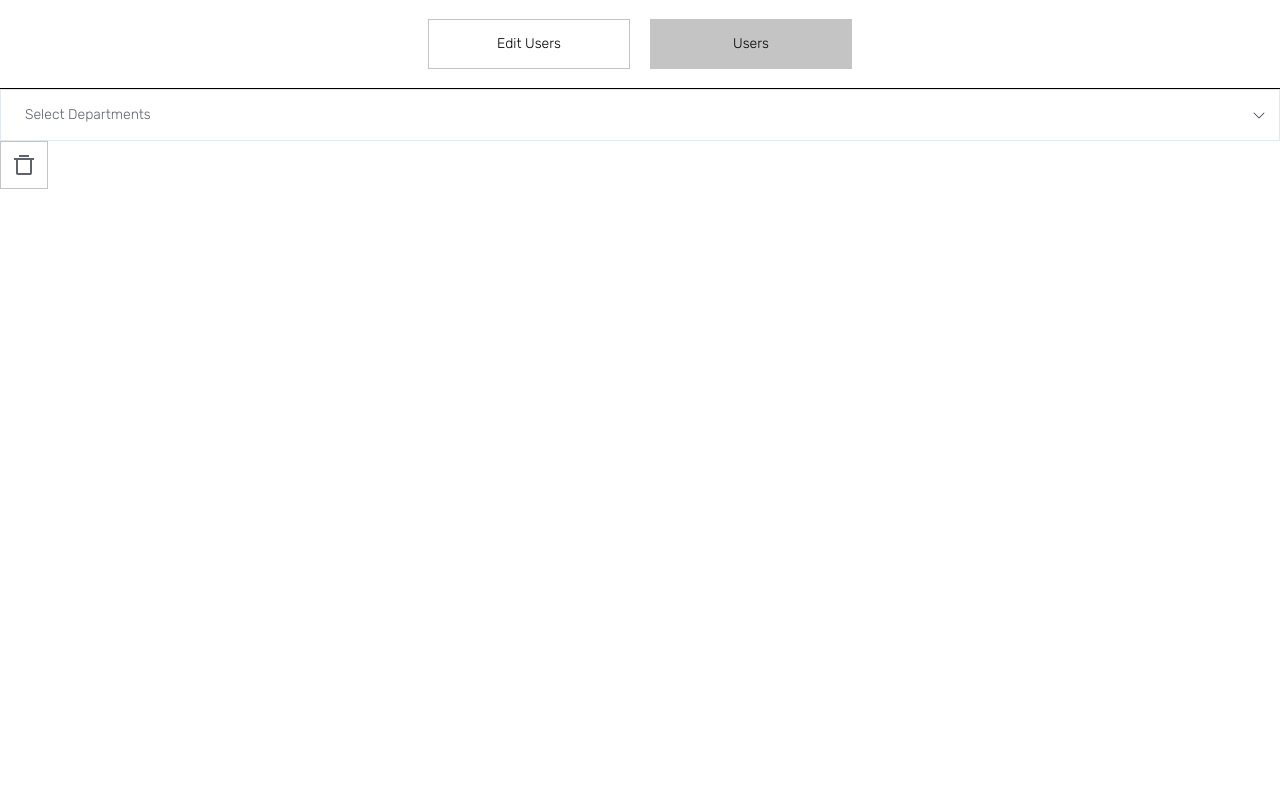
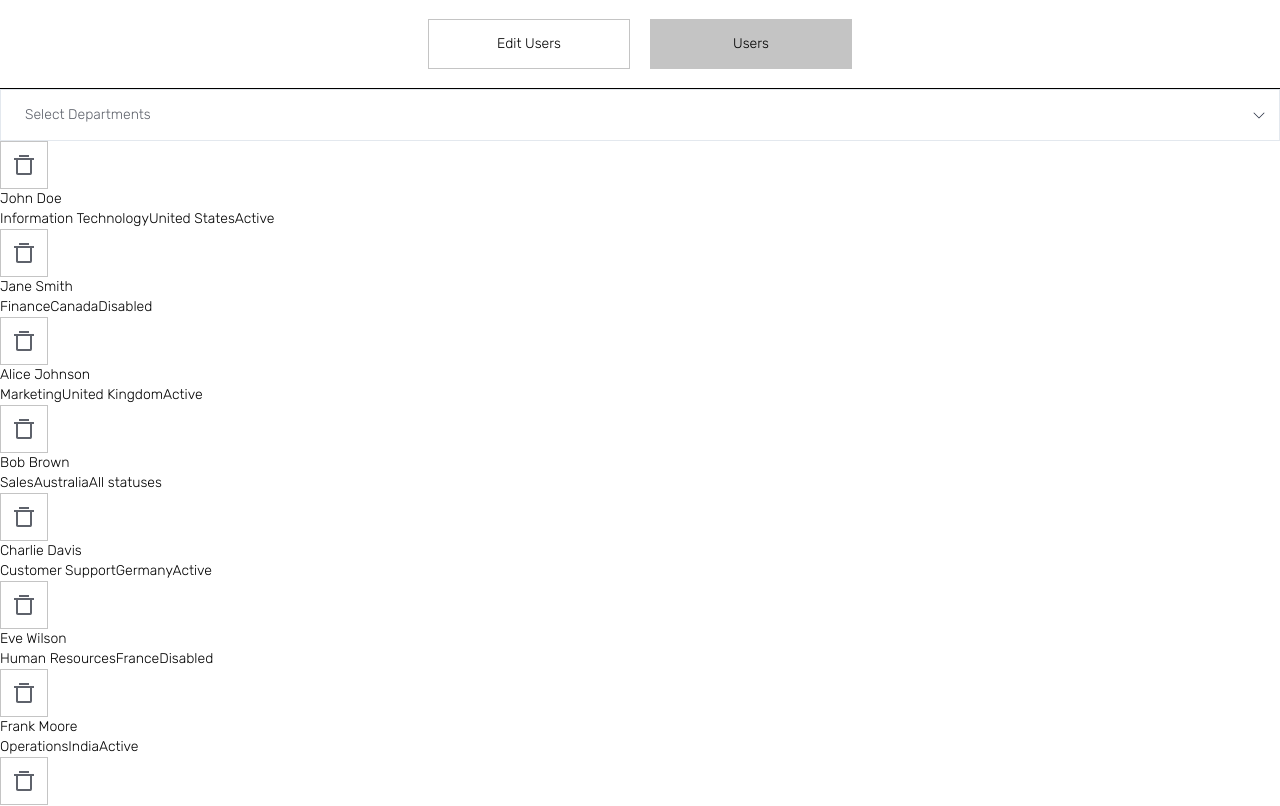
Before and after one commit to Vnyway/test_react, a React (Create React App) app in the folder task/: page / in a window 1280 px wide. Shown: the top 806 px of the page. Built offline with nearby package versions, Linux system fonts and the light colour scheme.

Commit message:
додано компонент UserField

```diff
--- /dev/null
+++ b/task/src/components/UserField.jsx
@@ -0,0 +1,19 @@
+import CustomButton from "./CustomButton";
+
+const UserField = ({ name, department, country, status, onClick }) => {
+  return (
+    <div className="user-field">
+      <h3>{name}</h3>
+      <span className="userfield__span">{department}</span>
+      <span>{country}</span>
+      <span>{status}</span>
+      <CustomButton
+        image="./images/trash.png"
+        onClick={() => onClick(name)}
+        disabled={false}
+      />
+    </div>
+  );
+};
+
+export default UserField;
--- a/task/src/pages/Users.jsx
+++ b/task/src/pages/Users.jsx
@@ -1,13 +1,19 @@
-import { useState } from "react";
+import { useContext, useEffect, useState } from "react";
 import CustomDropdown from "../components/CustomDropdown";
 import { departments } from "../constants";
 import CustomButton from "../components/CustomButton";
+import { UserContext } from "../context";
+import UserField from "../components/UserField";
 
 const Users = () => {
+  const { newUsers, setNewUsers } = useContext(UserContext);
   const [selectedDepartments, setSelectedDepartments] = useState([]);
-
   const resetFilters = () => {
     setSelectedDepartments([]);
+  };
+
+  const handleRemoveUser = (name) => {
+    setNewUsers((pv) => pv.filter((user) => user.name !== name));
   };
 
   return (
@@ -24,6 +30,16 @@ const Users = () => {
         disabled={!selectedDepartments.length}
         onClick={resetFilters}
       />
+      {newUsers.map((user) => (
+        <UserField
+          key={user.name}
+          name={user.name}
+          department={user.department.name}
+          country={user.country.name}
+          status={user.status.name}
+          onClick={handleRemoveUser}
+        />
+      ))}
     </div>
   );
 };
```
